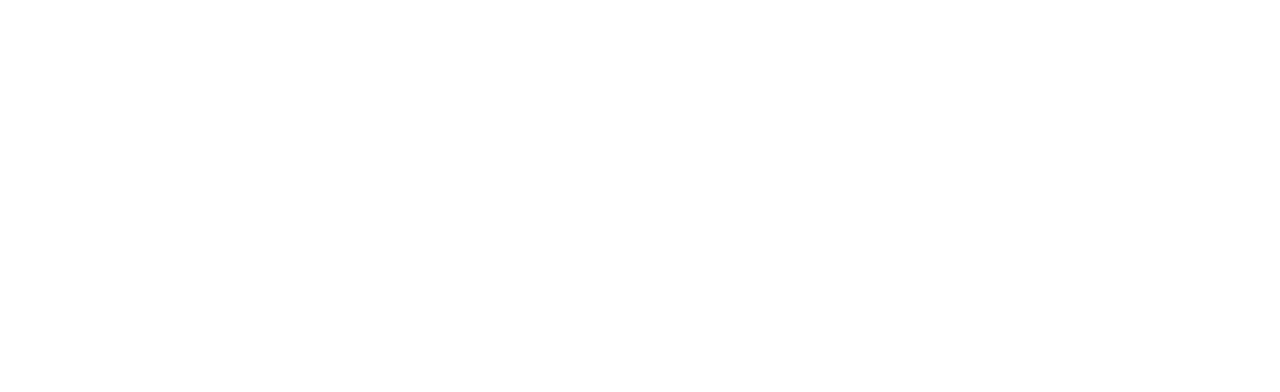
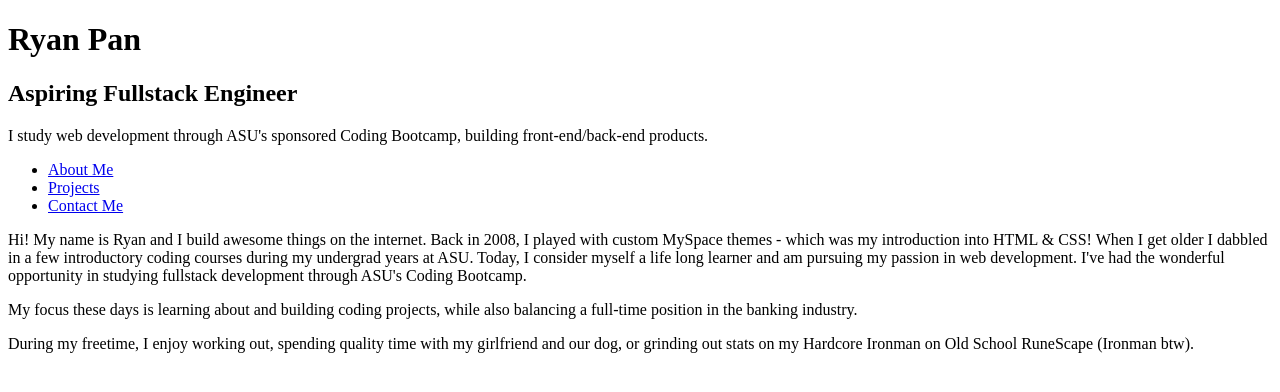
Before and after one commit to ryans-hub/ProjectPan, a plain HTML site: page index.html in a window 1280 px wide. Drawn offline with Linux system fonts and the light colour scheme.

Commit message:
edited index.html file, added some code

```diff
--- a/index.html
+++ b/index.html
@@ -1,11 +1,66 @@
 <!DOCTYPE html>
 <html lang="en">
+
 <head>
     <meta charset="UTF-8">
     <meta name="viewport" content="width=device-width, initial-scale=1.0">
-    <title>Project Pan</title>
+    <title>PROJECT:PAN</title>
 </head>
+
 <body>
+    <header>
+        <h1>Ryan Pan</h1>
+
+        <h2>Aspiring Fullstack Engineer</h2>
+
+        <p>I study web development through ASU's sponsored Coding Bootcamp, building front-end/back-end products.</p>
+
+        <nav>
+            <ul>
+                <li>
+                    <a href="#About-Me">About Me</a>
+                </li>
+                <li>
+                    <a href="#Projects">Projects</a>
+                </li>
+                <li>
+                    <a href="#Contact-Me">Contact Me</a>
+                </li>
+            </ul>
+        </nav>
+    </header>
+
+    <main>
+        <section id="about">
+
+            <article id="About-Me">
+                <p>
+                    Hi! My name is Ryan and I build awesome things on the internet. Back in 2008, I played with custom MySpace themes - which was my introduction into HTML & CSS!
+                    When I get older I dabbled in a few introductory coding courses during my undergrad years at ASU. Today, I consider myself a life long learner and am pursuing my passion in web development.
+                    I've had the wonderful opportunity in studying fullstack development through ASU's Coding Bootcamp.
+                </p>
+
+                <p>
+                    My focus these days is learning about and building coding projects, while also balancing a full-time position in the banking industry.
+                </p>
+
+                <p>
+                    During my freetime, I enjoy working out, spending quality time with my girlfriend and our dog, or grinding out stats on my Hardcore Ironman on Old School RuneScape (Ironman btw).
+                </p>
+            </article>
+
+        </section>
+
+        <section id="projects">
+
+        </section>
+
+        <section id="contact">
+
+        </section>
+
+    </main>
+
 
 </body>
 </html>
```
